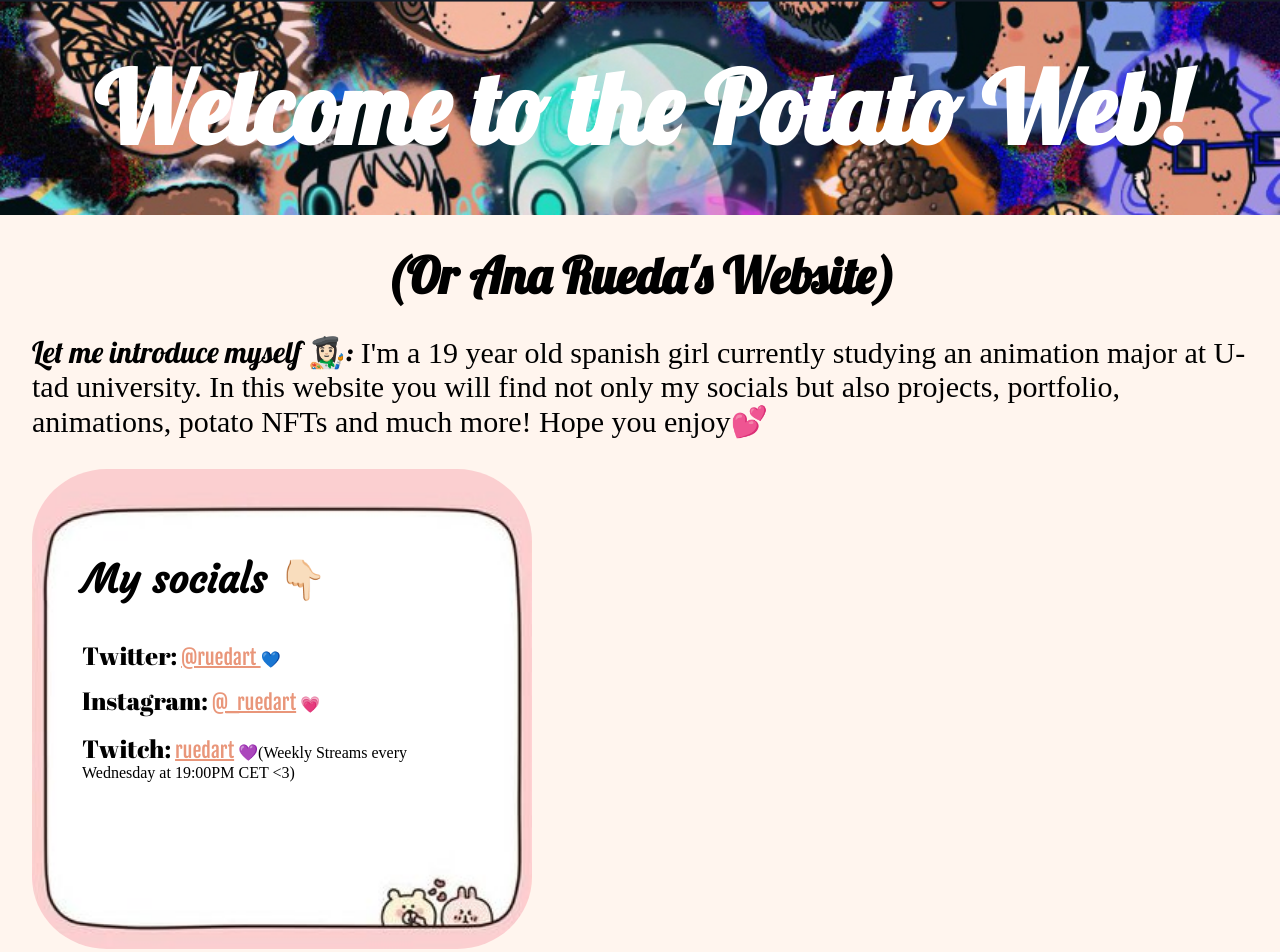
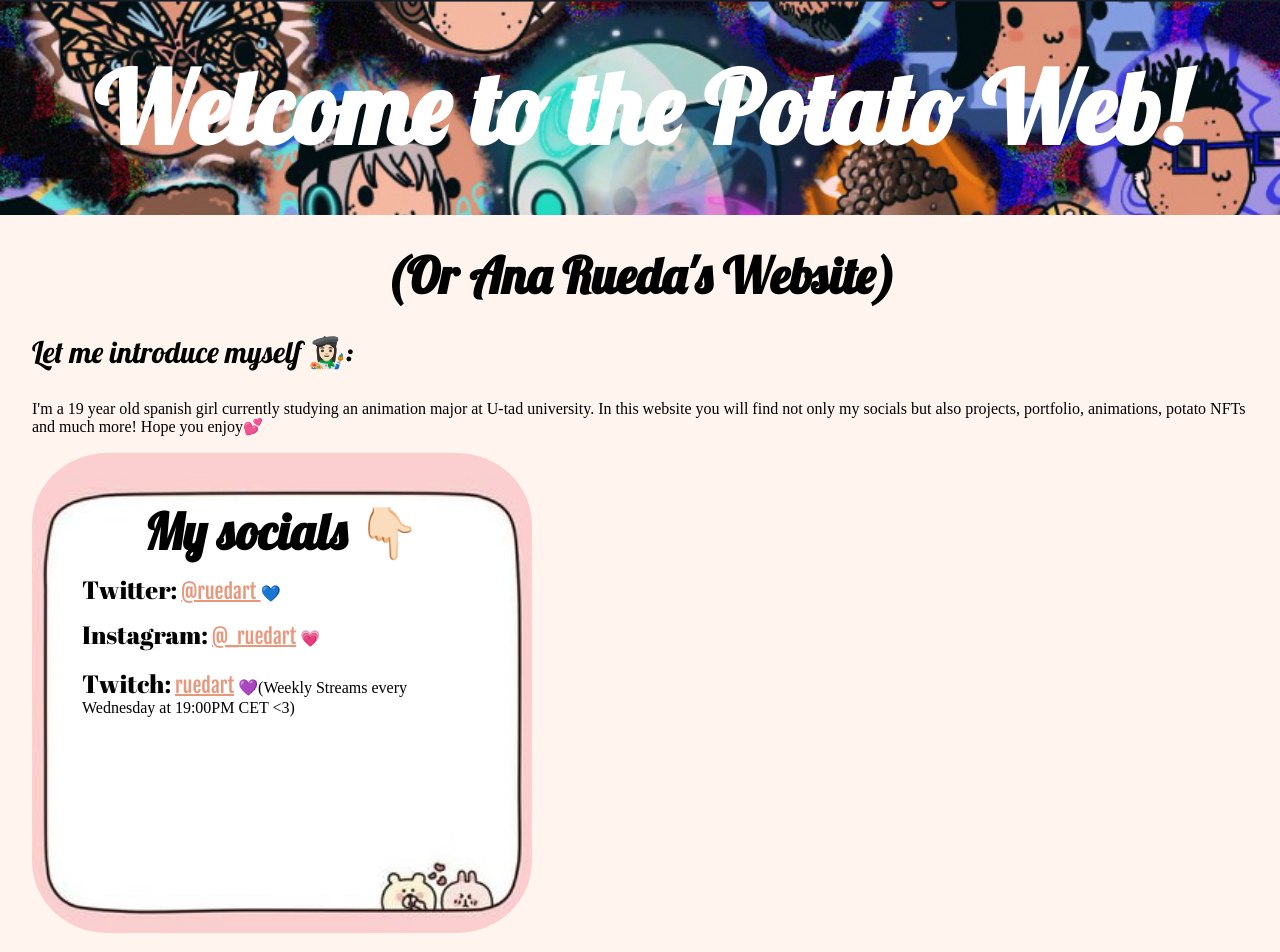
Before and after one commit to anaruedalastra/anarueda.art, a website: page index.html in a window 1280 px wide. Shown: the top 952 px of the page. Drawn offline with nearby package versions, Linux system fonts and the light colour scheme.

Commit message:
still fixing fonts

```diff
--- a/index.html
+++ b/index.html
@@ -313,14 +313,14 @@
 		</div>
 		<h2 class="cool-fontmedium">(Or Ana Rueda's Website)</h2>
 		<p class="ana-usa-google-challenge">
-			<span class="cool-fontsmall">Let me introduce myself 👩🏻‍🎨:</span> I'm a 19
+			<span class="cool-fontsmall">Let me introduce myself 👩🏻‍🎨:</span> <p>I'm a 19
 			year old spanish girl currently studying an animation major at U-tad university. In this
 			website you will find not only my socials but also projects,
-			portfolio, animations, potato NFTs and much more! Hope you enjoy💕
+			portfolio, animations, potato NFTs and much more! Hope you enjoy💕</p>
 
 
 		<div class="cute-header">
-			<h3 class="cool3-font"> My socials 👇🏻</h3>
+			<h3 class="cool-fontmedium"> My socials 👇🏻</h3>
 
 		<p>
 			<span class="cool5-font">Twitter:</span>
```
